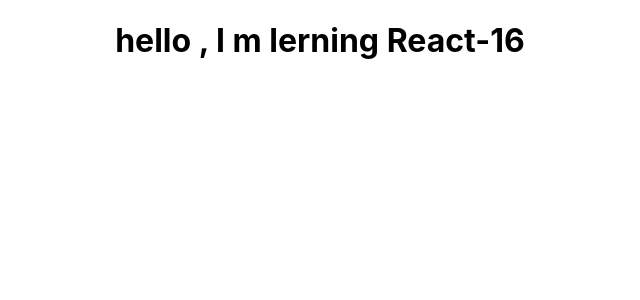
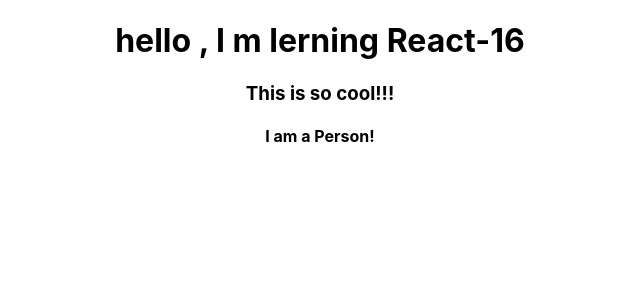
Before and after one commit to Sid-web6306/Learning-React-16, a React (Create React App) app: page / in a window 1280 px wide. Shown: the top 300 px of the page, without its empty margins (320-960 px from the left). Built offline with nearby package versions, Linux system fonts and the light colour scheme.

Commit message:
Learn about functional component

```diff
--- a/src/App.js
+++ b/src/App.js
@@ -1,4 +1,5 @@
 import React, { Component } from 'react';
+import Person from "./components/Person/Person";
 import './App.css';
 
 export default class App extends Component {
@@ -8,6 +9,8 @@
     return(
       <div className="App">
         <h1>hello , I m lerning  React-16</h1>
+        <h3>This is so cool!!!</h3>
+        <Person/>
       </div>
     );
   }
--- /dev/null
+++ b/src/components/Person/Person.js
@@ -0,0 +1,9 @@
+import React from 'react'
+
+export default function Person() {
+    return (
+        <div>
+            <h4>I am a Person!</h4>
+        </div>
+    )
+}
```
